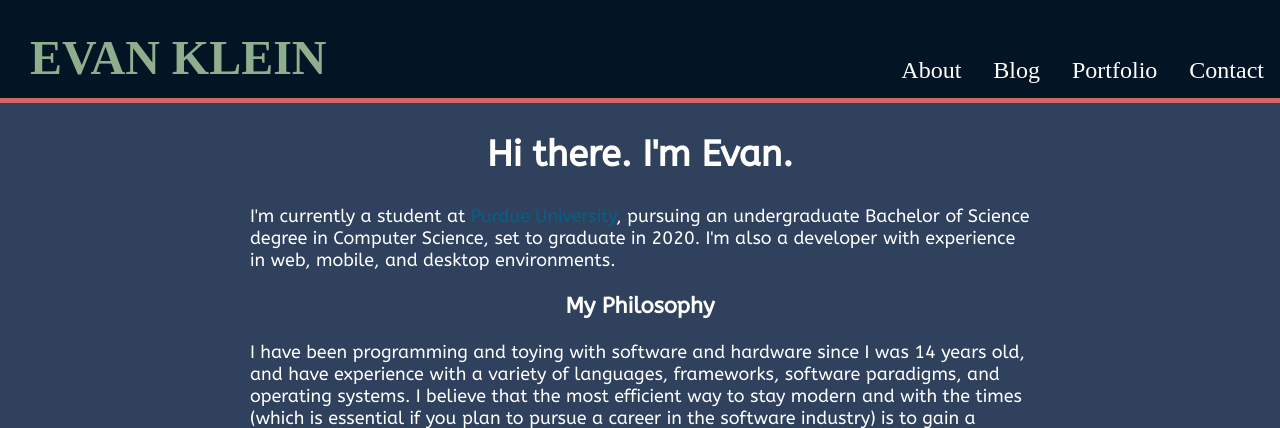
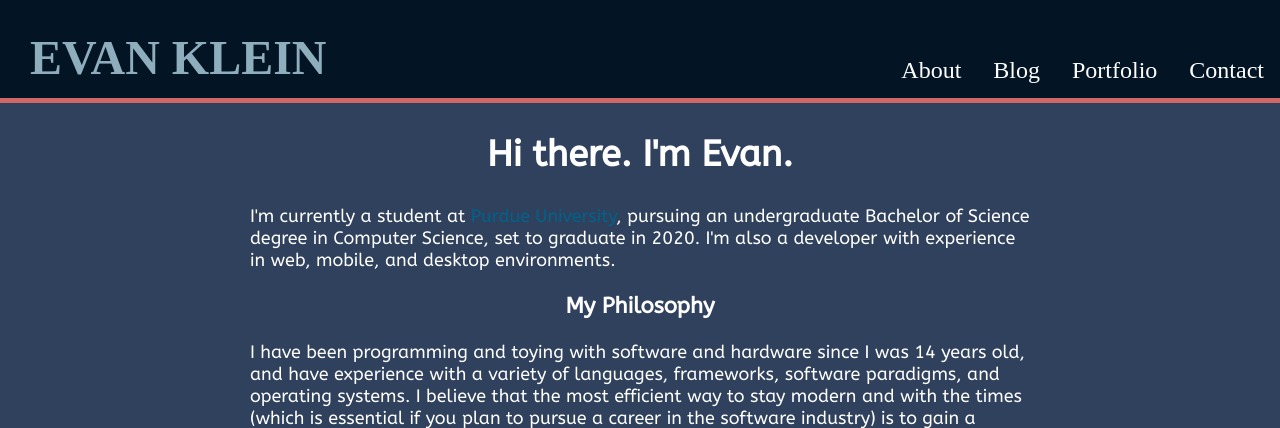
Before and after one commit to evklein/PersonalWebsite2016-2019, a Django app: page / in a window 1280 px wide, with the pointer over the restyled element. Shown: the top 428 px of the page. Run offline with Django 3.2, Linux system fonts and the light colour scheme; some web fonts are replaced.

Commit message:
messing with colors pt 2

```diff
--- a/Personal_Website/static/css/header_footer_style.css
+++ b/Personal_Website/static/css/header_footer_style.css
@@ -37,7 +37,7 @@ html, body{
 }
 
 .title:hover {
-  color: #8eae8d;
+  color: #8EAEBD;
 }
 
 .links {
@@ -67,7 +67,7 @@ html, body{
 
 
 .links a:hover {
-  background-color: #8eae8d;
+  background-color: #8EAEBD;
   color: #E6E6DC;
 }
 
```
